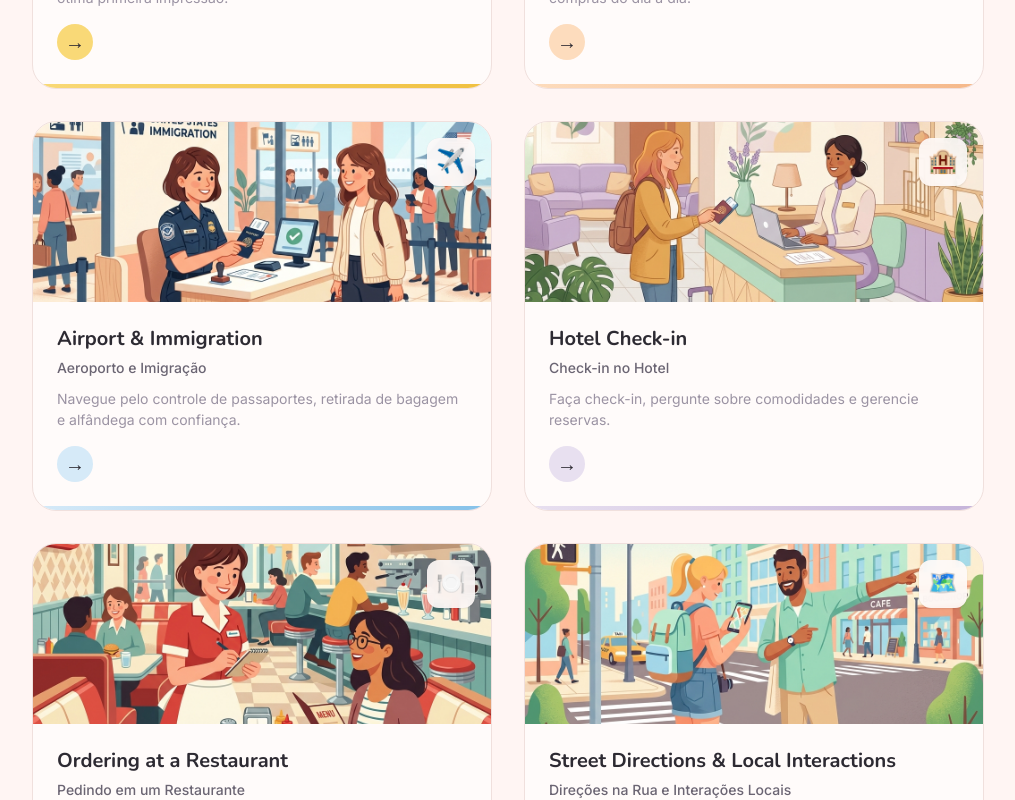
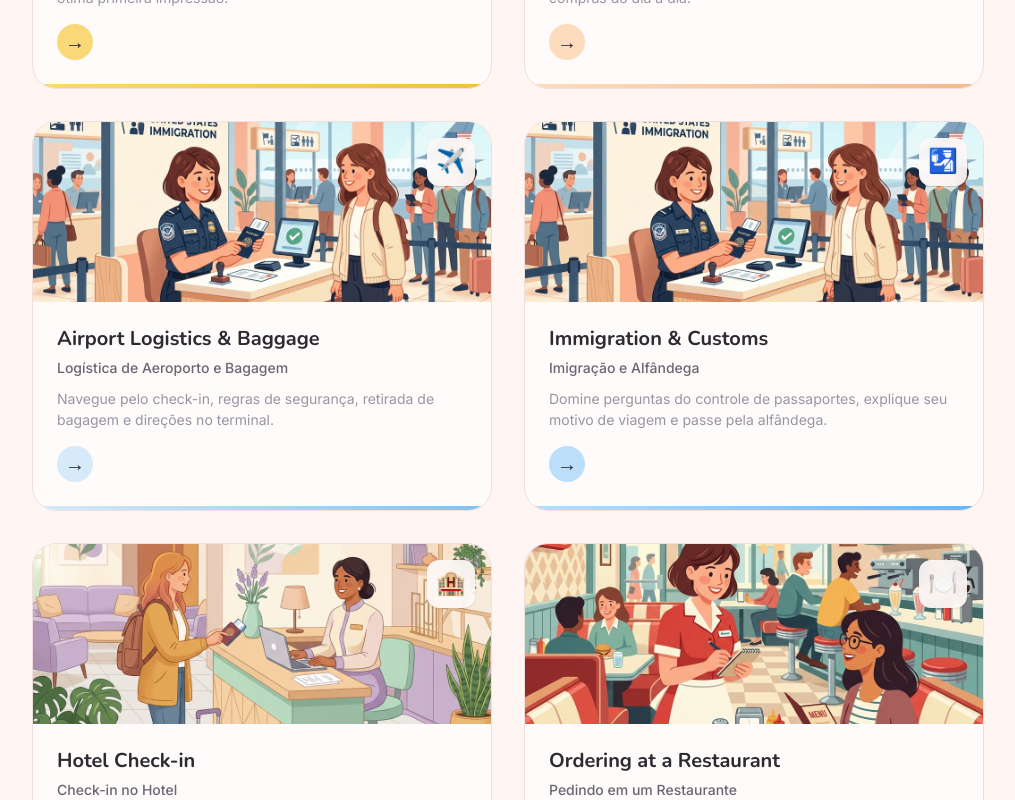
Before and after one commit to mantolatv-cmyk/missmonica, a Next.js app: page / in a window 1280 px wide. Shown: the part 1060-1860 px from the top of the page, without its empty margins (132-1147 px from the left). Built offline with nearby package versions, Linux system fonts and the light colour scheme.

Commit message:
feat(scenarios): split Airport & Immigration scenarios and complete Design System tokens support

```diff
--- a/components/ScenarioCard.module.css
+++ b/components/ScenarioCard.module.css
@@ -30,6 +30,9 @@
 .card.sky:hover { box-shadow: var(--shadow-glow-sky); }
 .card.gold:hover { box-shadow: 0 8px 30px rgba(249, 217, 119, 0.4); }
 .card.rose:hover { box-shadow: 0 8px 30px rgba(244, 143, 177, 0.4); }
+.card.orange:hover { box-shadow: 0 8px 30px rgba(255, 167, 38, 0.4); }
+.card.blue:hover { box-shadow: 0 8px 30px rgba(66, 165, 245, 0.4); }
+.card.indigo:hover { box-shadow: 0 8px 30px rgba(126, 87, 194, 0.4); }
 
 .imageWrapper {
   position: relative;
@@ -113,6 +116,9 @@
 .card.sky .arrow { background: var(--color-sky); }
 .card.gold .arrow { background: var(--color-gold); }
 .card.rose .arrow { background: #F8BBD0; }
+.card.orange .arrow { background: #FFE0B2; }
+.card.blue .arrow { background: #BBDEFB; }
+.card.indigo .arrow { background: #D1C4E9; }
 
 .card:hover .arrow {
   transform: translateX(4px);
@@ -130,3 +136,6 @@
 .card.sky .accentBar { background: linear-gradient(90deg, var(--color-sky), var(--color-sky-deep)); }
 .card.gold .accentBar { background: linear-gradient(90deg, var(--color-gold), var(--color-gold-deep)); }
 .card.rose .accentBar { background: linear-gradient(90deg, #F8BBD0, #E91E63); }
+.card.orange .accentBar { background: linear-gradient(90deg, #FFE0B2, #FFB74D); }
+.card.blue .accentBar { background: linear-gradient(90deg, #BBDEFB, #64B5F6); }
+.card.indigo .accentBar { background: linear-gradient(90deg, #D1C4E9, #9575CD); }
--- a/data/scenarios.ts
+++ b/data/scenarios.ts
@@ -261,12 +261,73 @@ export const scenarios: Scenario[] = [
   },
   {
     id: 'airport',
-    title: 'Airport & Immigration',
-    titlePt: 'Aeroporto e Imigração',
-    description: 'Navigate passport control, baggage claim, and customs with confidence.',
-    descriptionPt: 'Navegue pelo controle de passaportes, retirada de bagagem e alfândega com confiança.',
+    title: 'Airport Logistics & Baggage',
+    titlePt: 'Logística de Aeroporto e Bagagem',
+    description: 'Navigate check-in, security rules, baggage claim, and terminal directions.',
+    descriptionPt: 'Navegue pelo check-in, regras de segurança, retirada de bagagem e direções no terminal.',
     icon: '✈️',
     color: 'sky',
+    imagePath: '/images/airport_scene.png',
+    dialogues: [
+      { speaker: 'student', english: "Excuse me, I can't find my suitcase. What should I do?", portuguese: "Com licença, não consigo encontrar minha mala. O que devo fazer?" },
+      { speaker: 'native', english: "I'm sorry to hear that. You need to go to the Baggage Claim office over there.", portuguese: "Sinto muito por ouvir isso. Você precisa ir ao escritório de Reclamação de Bagagem ali." },
+      { speaker: 'student', english: "Okay. Hello, my luggage didn't arrive on flight AA123 from São Paulo.", portuguese: "Ok. Olá, minha bagagem não chegou no voo AA123 de São Paulo." },
+      { speaker: 'native', english: "Let me check the system. Can I see your baggage claim tag?", portuguese: "Deixe-me verificar o sistema. Posso ver sua etiqueta de bagagem?" },
+      { speaker: 'student', english: "Here it is. It was a large, blue suitcase with a red ribbon.", portuguese: "Aqui está. Era uma mala grande e azul com uma fita vermelha." },
+      { speaker: 'native', english: "Thank you. It looks like it was delayed and will be on the next flight.", portuguese: "Obrigado. Parece que ela atrasou e virá no próximo voo." },
+      { speaker: 'student', english: "When will it arrive? I need my clothes.", portuguese: "Quando ela vai chegar? Eu preciso das minhas roupas." },
+      { speaker: 'native', english: "It should be here this evening. We can deliver it to your hotel for free.", portuguese: "Deve estar aqui hoje à noite. Podemos entregá-la no seu hotel gratuitamente." },
+      { speaker: 'student', english: "That would be great. My hotel is the Central Inn in Manhattan.", portuguese: "Isso seria ótimo. Meu hotel é o Central Inn em Manhattan." },
+      { speaker: 'native', english: "Please fill out this form with your contact information. We'll call you as soon as it arrives.", portuguese: "Por favor, preencha este formulário com suas informações de contato. Ligaremos assim que chegar." },
+      { speaker: 'student', english: "Thank you for your help.", portuguese: "Obrigado pela sua ajuda." },
+    ],
+    dialoguesBeginner: [
+      { speaker: 'student', english: "Excuse me. My bag is missing.", portuguese: "Com licença. Minha mala sumiu." },
+      { speaker: 'native', english: "What flight were you on?", portuguese: "Em qual voo você estava?" },
+      { speaker: 'student', english: "Flight AA123 from Brazil.", portuguese: "Voo AA123 do Brasil." },
+      { speaker: 'native', english: "What color is your bag?", portuguese: "Qual é a cor da sua mala?" },
+      { speaker: 'student', english: "It is blue.", portuguese: "Ela é azul." },
+      { speaker: 'native', english: "We will find it. Where is your hotel?", portuguese: "Nós vamos encontrá-la. Onde é seu hotel?" },
+      { speaker: 'student', english: "Central Inn, Manhattan.", portuguese: "Central Inn, Manhattan." },
+      { speaker: 'native', english: "We will deliver it today.", portuguese: "Nós vamos entregá-la hoje." },
+      { speaker: 'student', english: "Thank you very much!", portuguese: "Muito obrigado!" },
+    ],
+    vocabulary: [
+      { english: "Boarding pass", portuguese: "Cartão de embarque" },
+      { english: "Baggage claim", portuguese: "Retirada de bagagem" },
+      { english: "Gate", portuguese: "Portão de embarque" },
+      { english: "Flight", portuguese: "Voo" },
+      { english: "Luggage / Suitcase", portuguese: "Bagagem / Mala" },
+      { english: "Carry-on", portuguese: "Bagagem de mão" },
+      { english: "Security check", portuguese: "Raio-X / Segurança" },
+      { english: "Delayed", portuguese: "Atrasado" },
+      { english: "On time", portuguese: "No horário" },
+      { english: "Aisle seat", portuguese: "Assento no corredor" },
+      { english: "Window seat", portuguese: "Assento na janela" },
+    ],
+    culturalTips: [
+      {
+        title: "TSA Rules",
+        titlePt: "Regras do TSA",
+        content: "You must remove shoes, belts, and jackets at security. Liquids must be 3.4oz (100ml) or less in a clear bag.",
+        contentPt: "Você deve remover sapatos, cintos e casacos na segurança. Líquidos devem ter 100ml ou menos em um saco transparente.",
+      },
+      {
+        title: "Ground Transport",
+        titlePt: "Transporte Terrestre",
+        content: "Follow 'Ground Transportation' signs for Uber/Lyft or Taxis. Do not accept rides from people inside the terminal; use official areas.",
+        contentPt: "Siga as placas de 'Ground Transportation' para Uber/Lyft ou Táxis. Não aceite caronas de pessoas dentro do terminal; use as áreas oficiais.",
+      }
+    ],
+  },
+  {
+    id: 'immigration',
+    title: 'Immigration & Customs',
+    titlePt: 'Imigração e Alfândega',
+    description: 'Master passport control questions, state your purpose of travel, and pass customs smoothly.',
+    descriptionPt: 'Domine perguntas do controle de passaportes, explique seu motivo de viagem e passe pela alfândega.',
+    icon: '🛂',
+    color: 'blue',
     imagePath: '/images/airport_scene.png',
     dialogues: [
       { speaker: 'native', english: "Good morning. Please step forward. Passport and customs declaration, please.", portuguese: "Bom dia. Dê um passo à frente. Passaporte e declaração da alfândega, por favor." },
@@ -304,46 +365,15 @@ export const scenarios: Scenario[] = [
       { speaker: 'native', english: "Welcome to the US!", portuguese: "Bem-vindo aos EUA!" },
       { speaker: 'student', english: "Thank you!", portuguese: "Obrigado!" },
     ],
-    dialogues2: [
-      { speaker: 'student', english: "Excuse me, I can't find my suitcase. What should I do?", portuguese: "Com licença, não consigo encontrar minha mala. O que devo fazer?" },
-      { speaker: 'native', english: "I'm sorry to hear that. You need to go to the Baggage Claim office over there.", portuguese: "Sinto muito por ouvir isso. Você precisa ir ao escritório de Reclamação de Bagagem ali." },
-      { speaker: 'student', english: "Okay. Hello, my luggage didn't arrive on flight AA123 from São Paulo.", portuguese: "Ok. Olá, minha bagagem não chegou no voo AA123 de São Paulo." },
-      { speaker: 'native', english: "Let me check the system. Can I see your baggage claim tag?", portuguese: "Deixe-me verificar o sistema. Posso ver sua etiqueta de bagagem?" },
-      { speaker: 'student', english: "Here it is. It was a large, blue suitcase with a red ribbon.", portuguese: "Aqui está. Era uma mala grande e azul com uma fita vermelha." },
-      { speaker: 'native', english: "Thank you. It looks like it was delayed and will be on the next flight.", portuguese: "Obrigado. Parece que ela atrasou e virá no próximo voo." },
-      { speaker: 'student', english: "When will it arrive? I need my clothes.", portuguese: "Quando ela vai chegar? Eu preciso das minhas roupas." },
-      { speaker: 'native', english: "It should be here this evening. We can deliver it to your hotel for free.", portuguese: "Deve estar aqui hoje à noite. Podemos entregá-la no seu hotel gratuitamente." },
-      { speaker: 'student', english: "That would be great. My hotel is the Central Inn in Manhattan.", portuguese: "Isso seria ótimo. Meu hotel é o Central Inn em Manhattan." },
-      { speaker: 'native', english: "Please fill out this form with your contact information. We'll call you as soon as it arrives.", portuguese: "Por favor, preencha este formulário com suas informações de contato. Ligaremos assim que chegar." },
-      { speaker: 'student', english: "Thank you for your help.", portuguese: "Obrigado pela sua ajuda." },
-    ],
-    dialoguesBeginner2: [
-      { speaker: 'student', english: "Excuse me. My bag is missing.", portuguese: "Com licença. Minha mala sumiu." },
-      { speaker: 'native', english: "What flight were you on?", portuguese: "Em qual voo você estava?" },
-      { speaker: 'student', english: "Flight AA123 from Brazil.", portuguese: "Voo AA123 do Brasil." },
-      { speaker: 'native', english: "What color is your bag?", portuguese: "Qual é a cor da sua mala?" },
-      { speaker: 'student', english: "It is blue.", portuguese: "Ela é azul." },
-      { speaker: 'native', english: "We will find it. Where is your hotel?", portuguese: "Nós vamos encontrá-la. Onde é seu hotel?" },
-      { speaker: 'student', english: "Central Inn, Manhattan.", portuguese: "Central Inn, Manhattan." },
-      { speaker: 'native', english: "We will deliver it today.", portuguese: "Nós vamos entregá-la hoje." },
-      { speaker: 'student', english: "Thank you very much!", portuguese: "Muito obrigado!" },
-    ],
     vocabulary: [
       { english: "Passport", portuguese: "Passaporte" },
-      { english: "Boarding pass", portuguese: "Cartão de embarque" },
-      { english: "Baggage claim", portuguese: "Retirada de bagagem" },
       { english: "Customs", portuguese: "Alfândega" },
-      { english: "Gate", portuguese: "Portão de embarque" },
-      { english: "Flight", portuguese: "Voo" },
       { english: "Arrival", portuguese: "Chegada" },
       { english: "Departure", portuguese: "Partida" },
-      { english: "Luggage / Suitcase", portuguese: "Bagagem / Mala" },
-      { english: "Carry-on", portuguese: "Bagagem de mão" },
-      { english: "Security check", portuguese: "Raio-X / Segurança" },
-      { english: "Delayed", portuguese: "Atrasado" },
-      { english: "On time", portuguese: "No horário" },
-      { english: "Aisle seat", portuguese: "Assento no corredor" },
-      { english: "Window seat", portuguese: "Assento na janela" },
+      { english: "Purpose of visit", portuguese: "Motivo da visita" },
+      { english: "Duration of stay", portuguese: "Duração da estadia" },
+      { english: "Currency", portuguese: "Moeda / Dinheiro" },
+      { english: "Customs declaration", portuguese: "Declaração alfandegária" },
     ],
     culturalTips: [
       {
@@ -353,16 +383,10 @@ export const scenarios: Scenario[] = [
         contentPt: "Seja direto e honesto com os oficiais. Tenha seu bilhete de volta e endereço do hotel prontos. Podem perguntar sobre seu trabalho no Brasil.",
       },
       {
-        title: "TSA Rules",
-        titlePt: "Regras do TSA",
-        content: "You must remove shoes, belts, and jackets at security. Liquids must be 3.4oz (100ml) or less in a clear bag.",
-        contentPt: "Você deve remover sapatos, cintos e casacos na segurança. Líquidos devem ter 100ml ou menos em um saco transparente.",
-      },
-      {
-        title: "Ground Transport",
-        titlePt: "Transporte Terrestre",
-        content: "Follow 'Ground Transportation' signs for Uber/Lyft or Taxis. Do not accept rides from people inside the terminal; use official areas.",
-        contentPt: "Siga as placas de 'Ground Transportation' para Uber/Lyft ou Táxis. Não aceite caronas de pessoas dentro do terminal; use as áreas oficiais.",
+        title: "Customs Declarations",
+        titlePt: "Declaração de Bens",
+        content: "Always declare fresh food, plants, or cash amounts over $10,000. Failure to declare can result in heavy fines or seizure of items.",
+        contentPt: "Sempre declare alimentos frescos, plantas ou valores em espécie acima de $10.000. A não declaração pode resultar em multas pesadas ou apreensão.",
       }
     ],
   },
```
